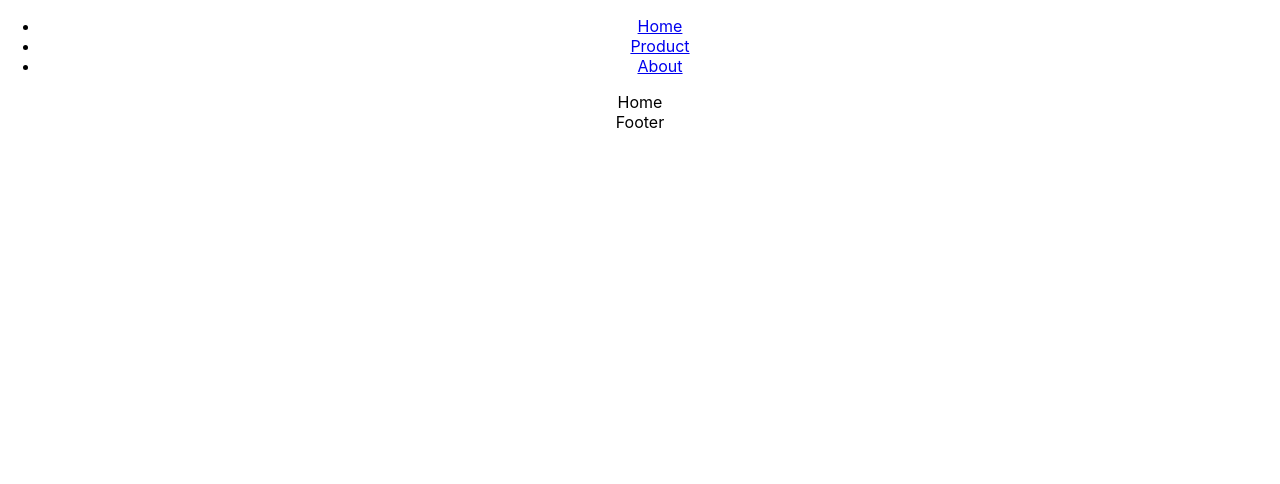
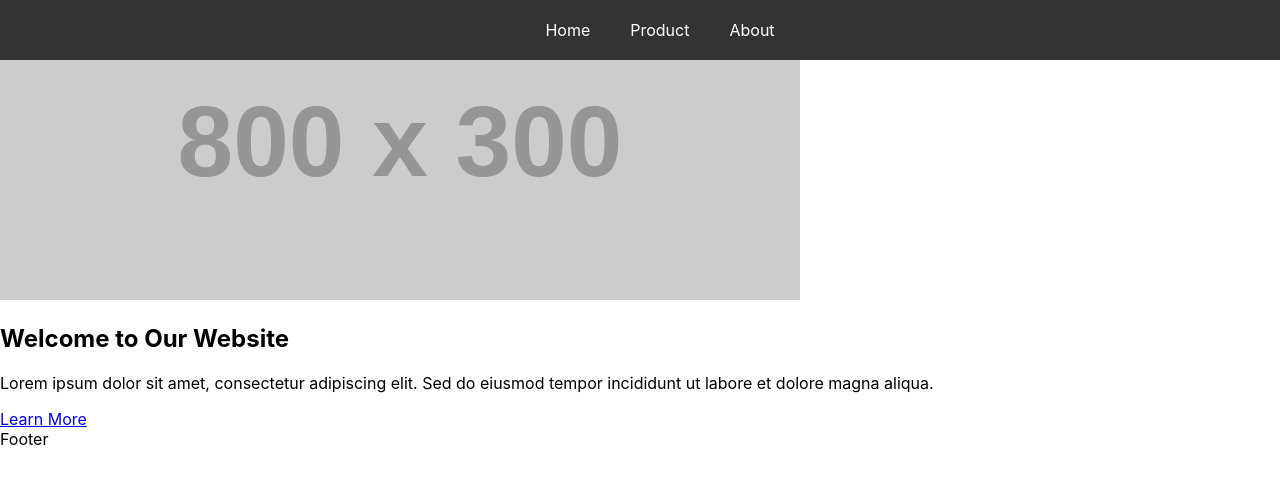
Before and after one commit to mrityunjay33/vidha-foods, a React (Create React App) app: page / in a window 1280 px wide. Shown: the top 484 px of the page. Built offline with nearby package versions, Linux system fonts and the light colour scheme.

Commit message:
Banner and Navbar

```diff
--- a/src/App.css
+++ b/src/App.css
@@ -1,38 +1,54 @@
-.App {
+/* Navbar styles */
+.navbar-menu {
+  background-color: #333;
+  padding: 10px 20px;
+  position: fixed;
+  width: 100%;
+}
+
+.navbar-menu ul {
+  list-style-type: none;
+  margin: 0;
+  padding: 0;
   text-align: center;
 }
 
-.App-logo {
-  height: 40vmin;
-  pointer-events: none;
+.navbar-menu li {
+  display: inline-block;
 }
 
-@media (prefers-reduced-motion: no-preference) {
-  .App-logo {
-    animation: App-logo-spin infinite 20s linear;
+/* Link styles */
+.navbar-menu li a {
+  color: white;
+  text-decoration: none;
+  padding: 10px 20px;
+  transition: background-color 0.3s ease;
+  display: block;
+}
+
+/* Link hover styles */
+.navbar-menu li a:hover {
+  background-color: #555;
+}
+
+/* Active link styles */
+.navbar-menu li a.active {
+  background-color: #555;
+}
+
+/* Add margin to the right of the last link */
+.navbar-menu li:last-child {
+  margin-right: 0;
+}
+
+/* Responsive styles */
+@media screen and (max-width: 768px) {
+  .navbar-menu ul {
+    display: flex;
+    justify-content: center;
+  }
+  .navbar-menu li {
+    display: block;
+    margin-bottom: 10px;
   }
 }
-
-.App-header {
-  background-color: #282c34;
-  min-height: 100vh;
-  display: flex;
-  flex-direction: column;
-  align-items: center;
-  justify-content: center;
-  font-size: calc(10px + 2vmin);
-  color: white;
-}
-
-.App-link {
-  color: #61dafb;
-}
-
-@keyframes App-logo-spin {
-  from {
-    transform: rotate(0deg);
-  }
-  to {
-    transform: rotate(360deg);
-  }
-}
--- a/src/components/home/HeroBanner.js
+++ b/src/components/home/HeroBanner.js
@@ -1,9 +1,24 @@
 import React from 'react'
 
 const HeroBanner = () => {
+  const bannerData = {
+    title: "Welcome to Our Website",
+    description: "Lorem ipsum dolor sit amet, consectetur adipiscing elit. Sed do eiusmod tempor incididunt ut labore et dolore magna aliqua.",
+    buttonText: "Learn More",
+    buttonLink: "/about",
+    imageUrl: "https://via.placeholder.com/800x300", // Placeholder image URL
+  };
+
   return (
-    <div>HeroBanner</div>
-  )
-}
+    <div className="banner">
+      <img src={bannerData.imageUrl} alt="Banner" />
+      <div className="banner-content">
+        <h2>{bannerData.title}</h2>
+        <p>{bannerData.description}</p>
+        <a href={bannerData.buttonLink} className="banner-button">{bannerData.buttonText}</a>
+      </div>
+    </div>
+  );
+};
 
 export default HeroBanner
--- a/src/components/home/Home.js
+++ b/src/components/home/Home.js
@@ -1,8 +1,11 @@
 import React from 'react'
+import HeroBanner from './HeroBanner'
 
 const Home = () => {
   return (
-    <div>Home</div>
+    <div>
+      <HeroBanner />
+    </div>
   )
 }
 
--- a/src/components/navbar/Layout.js
+++ b/src/components/navbar/Layout.js
@@ -3,7 +3,7 @@ import { Outlet, Link  } from "react-router-dom";
 const Layout = () => {
     return (
       <>
-        <nav>
+        <nav className="navbar-menu">
           <ul>
             <li>
               <Link to="/">Home</Link>
```
